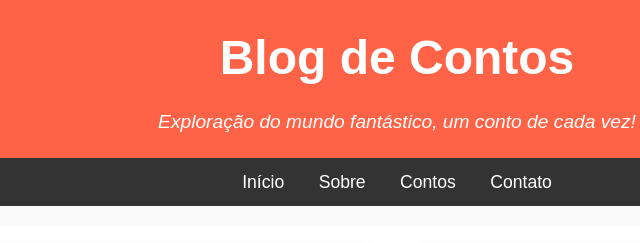
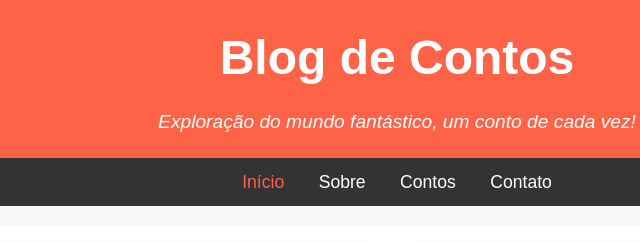
Before and after one commit to Abaporu-suado/Blog-de-contos, a plain HTML site: page index.html in a window 1280 px wide. Both pictures are taken after a click on the link "Início". Shown: the top 243 px of the page, 243-883 px from the left. Drawn offline with Linux system fonts and the light colour scheme; grey boxes are pictures that could not be loaded.

Commit message:
index.html

```diff
--- a/index.html
+++ b/index.html
@@ -44,6 +44,12 @@
             padding: 10px 0;
             text-align: center;
         }
+
+/* Estilo do link ativo */
+	nav a.ativo {
+    		color: #ff6347;
+	}
+
 
         nav a {
             color: #fff;
@@ -299,6 +305,25 @@
             }
         }
     </script>
+	<script>
+    // Espera o documento carregar
+    document.addEventListener('DOMContentLoaded', function() {
+        // Obtém todos os links do menu de navegação
+        const navLinks = document.querySelectorAll('nav a');
+
+        // Adiciona o evento de clique em cada link
+        navLinks.forEach(link => {
+            link.addEventListener('click', function() {
+                // Remove a classe 'ativo' de todos os links
+                navLinks.forEach(link => link.classList.remove('ativo'));
+
+                // Adiciona a classe 'ativo' ao link clicado
+                this.classList.add('ativo');
+            });
+        });
+    });
+</script>
+
 </body>
 
 </html>
```
